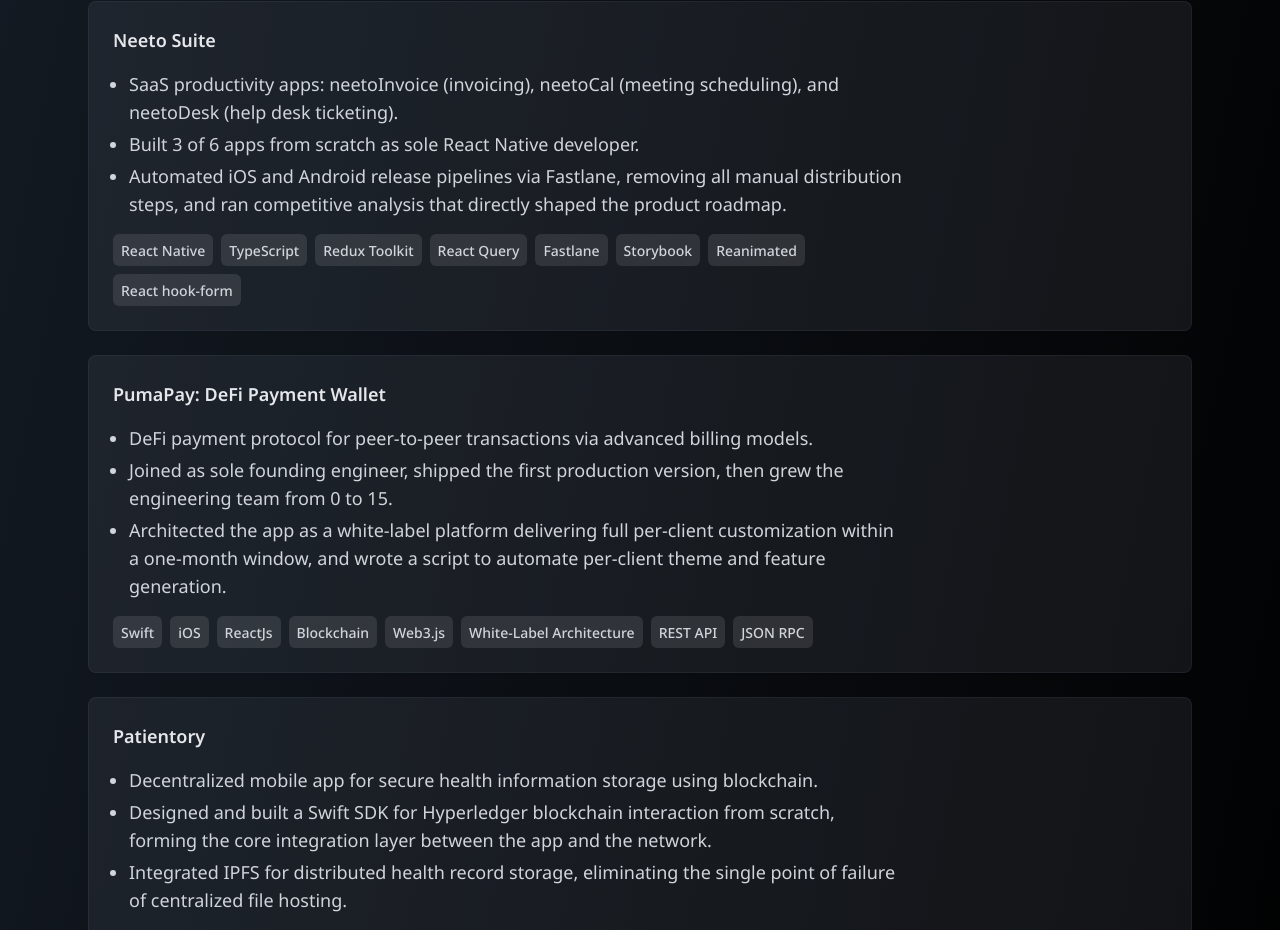
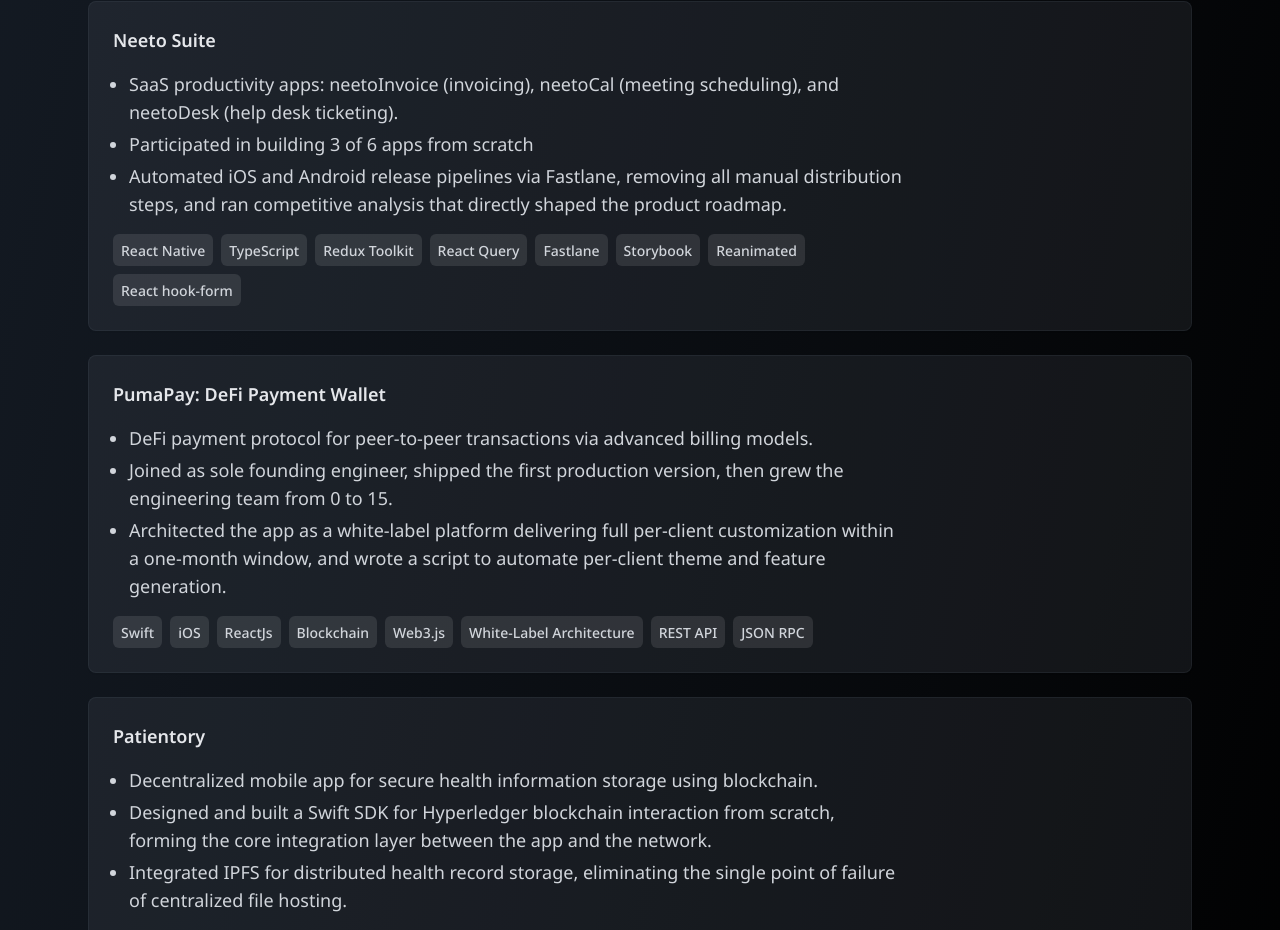
Before and after one commit to chiragbhaiji/meet-me, a Next.js app: page / in a window 1280 px wide. Shown: the part 4939-5869 px from the top of the page. Built offline with nearby package versions, Linux system fonts and the light colour scheme.

Commit message:
Fix content

```diff
--- a/app/constants/data.js
+++ b/app/constants/data.js
@@ -279,7 +279,7 @@
       url: "https://neeto.com",
       description: [
         "SaaS productivity apps: neetoInvoice (invoicing), neetoCal (meeting scheduling), and neetoDesk (help desk ticketing).",
-        "Built 3 of 6 apps from scratch as sole React Native developer.",
+        "Participated in building 3 of 6 apps from scratch",
         "Automated iOS and Android release pipelines via Fastlane, removing all manual distribution steps, and ran competitive analysis that directly shaped the product roadmap.",
       ],
       skillsUsed: [
```
